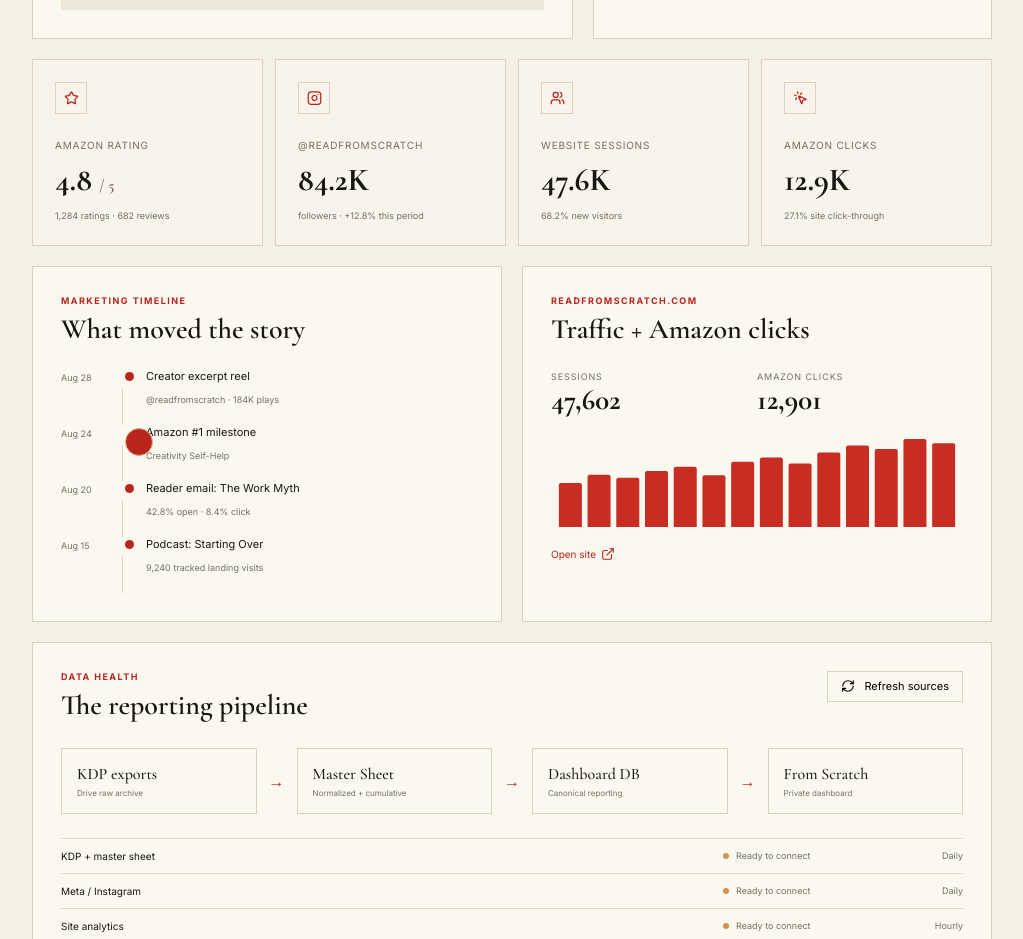
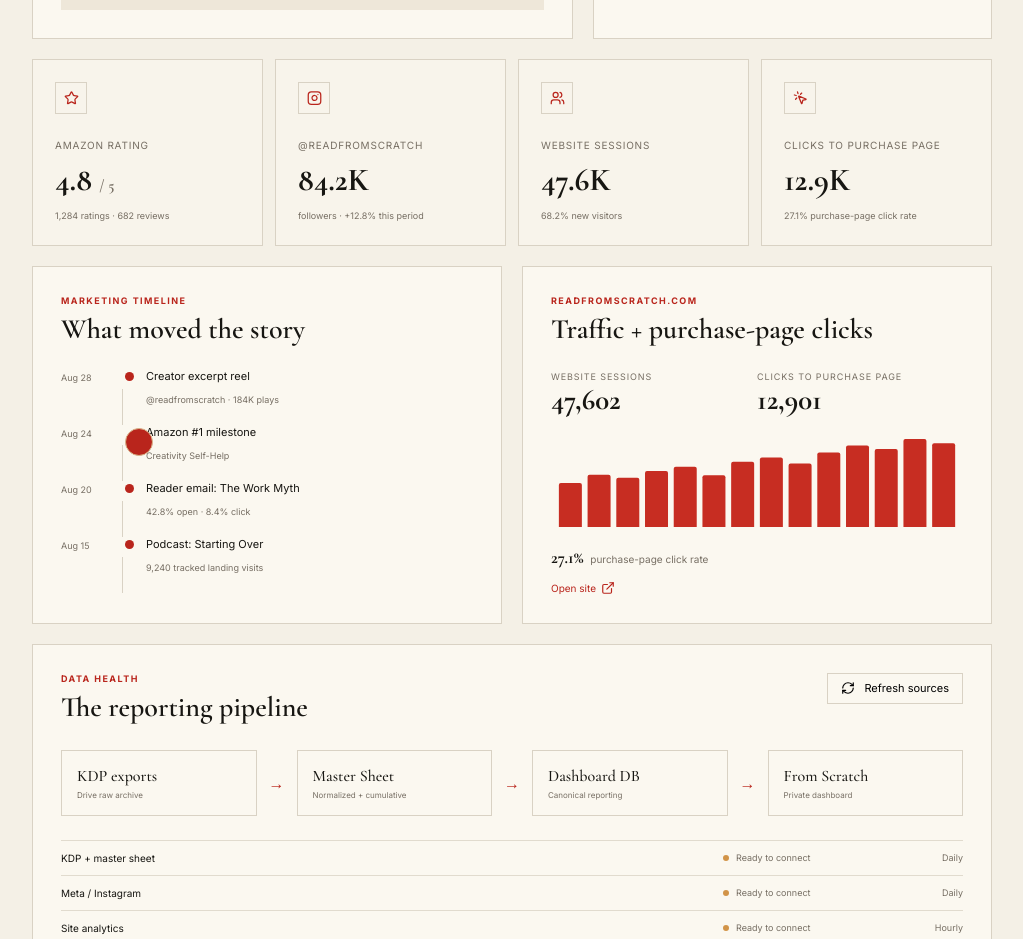
Before and after one commit to gabrealinc/from-scratch-dashboard, a Next.js app: page / in a window 1280 px wide. Shown: the part 1640-2579 px from the top of the page, without its empty margins (246-1269 px from the left). Built offline with nearby package versions, Linux system fonts and the light colour scheme.

Commit message:
Clarify purchase page click metrics

```diff
--- a/components/dashboard.tsx
+++ b/components/dashboard.tsx
@@ -68,12 +68,12 @@
           <article className="audience-card"><div className="audience-icon"><Star/></div><p>Amazon rating</p><strong>4.8 <small>/ 5</small></strong><span>1,284 ratings · 682 reviews</span></article>
           <article className="audience-card"><div className="audience-icon"><Instagram/></div><p>@readfromscratch</p><strong>84.2K</strong><span>followers · +12.8% this period</span></article>
           <article className="audience-card"><div className="audience-icon"><Users/></div><p>Website sessions</p><strong>47.6K</strong><span>68.2% new visitors</span></article>
-          <article className="audience-card"><div className="audience-icon"><MousePointerClick/></div><p>Amazon clicks</p><strong>12.9K</strong><span>27.1% site click-through</span></article>
+          <article className="audience-card"><div className="audience-icon"><MousePointerClick/></div><p>Clicks to purchase page</p><strong>12.9K</strong><span>27.1% purchase-page click rate</span></article>
         </section>
 
         <div className="two-col lower" id="marketing">
           <section className="panel"><SectionTitle kicker="Marketing timeline" title="What moved the story" /><div className="timeline">{timeline.map((item) => <div className="timeline-item" key={item.date}><time>{item.date}</time><span className={item.kind}/><div><p>{item.title}</p><small>{item.detail}</small></div></div>)}</div></section>
-          <section className="panel traffic-panel"><SectionTitle kicker="ReadFromScratch.com" title="Traffic + Amazon clicks" /><div className="traffic-numbers"><div><p>Sessions</p><strong>47,602</strong></div><div><p>Amazon clicks</p><strong>12,901</strong></div></div><div className="bar-chart"><ResponsiveContainer width="100%" height="100%"><BarChart data={salesSeries.slice(-14)}><Bar dataKey="daily" fill="#c72d22" radius={[2,2,0,0]}/><XAxis dataKey="date" hide/><YAxis hide/><Tooltip cursor={{fill:"#eee8da"}} contentStyle={{ background: "#161512", color: "#fff", border: 0 }}/></BarChart></ResponsiveContainer></div><a href="https://readfromscratch.com" target="_blank">Open site <ExternalLink size={14}/></a></section>
+          <section className="panel traffic-panel"><SectionTitle kicker="ReadFromScratch.com" title="Traffic + purchase-page clicks" /><div className="traffic-numbers"><div><p>Website sessions</p><strong>47,602</strong></div><div><p>Clicks to purchase page</p><strong>12,901</strong></div></div><div className="bar-chart"><ResponsiveContainer width="100%" height="100%"><BarChart data={salesSeries.slice(-14)}><Bar dataKey="daily" fill="#c72d22" radius={[2,2,0,0]}/><XAxis dataKey="date" hide/><YAxis hide/><Tooltip cursor={{fill:"#eee8da"}} contentStyle={{ background: "#161512", color: "#fff", border: 0 }}/></BarChart></ResponsiveContainer></div><p className="click-rate"><strong>27.1%</strong> purchase-page click rate</p><a href="https://readfromscratch.com" target="_blank">Open site <ExternalLink size={14}/></a></section>
         </div>
 
         <section className="panel sources" id="data-health"><SectionTitle kicker="Data health" title="The reporting pipeline" aside={<button className="refresh"><RefreshCw size={14}/> Refresh sources</button>}/><div className="pipeline"><div>KDP exports<small>Drive raw archive</small></div><span>→</span><div>Master Sheet<small>Normalized + cumulative</small></div><span>→</span><div>Dashboard DB<small>Canonical reporting</small></div><span>→</span><div>From Scratch<small>Private dashboard</small></div></div><div className="source-table">{sourceStatus.map((s) => <div key={s.name}><p>{s.name}</p><span><i/>{s.state}</span><small>{s.cadence}</small></div>)}</div></section>
```
Also changed, not shown: app/globals.css.
